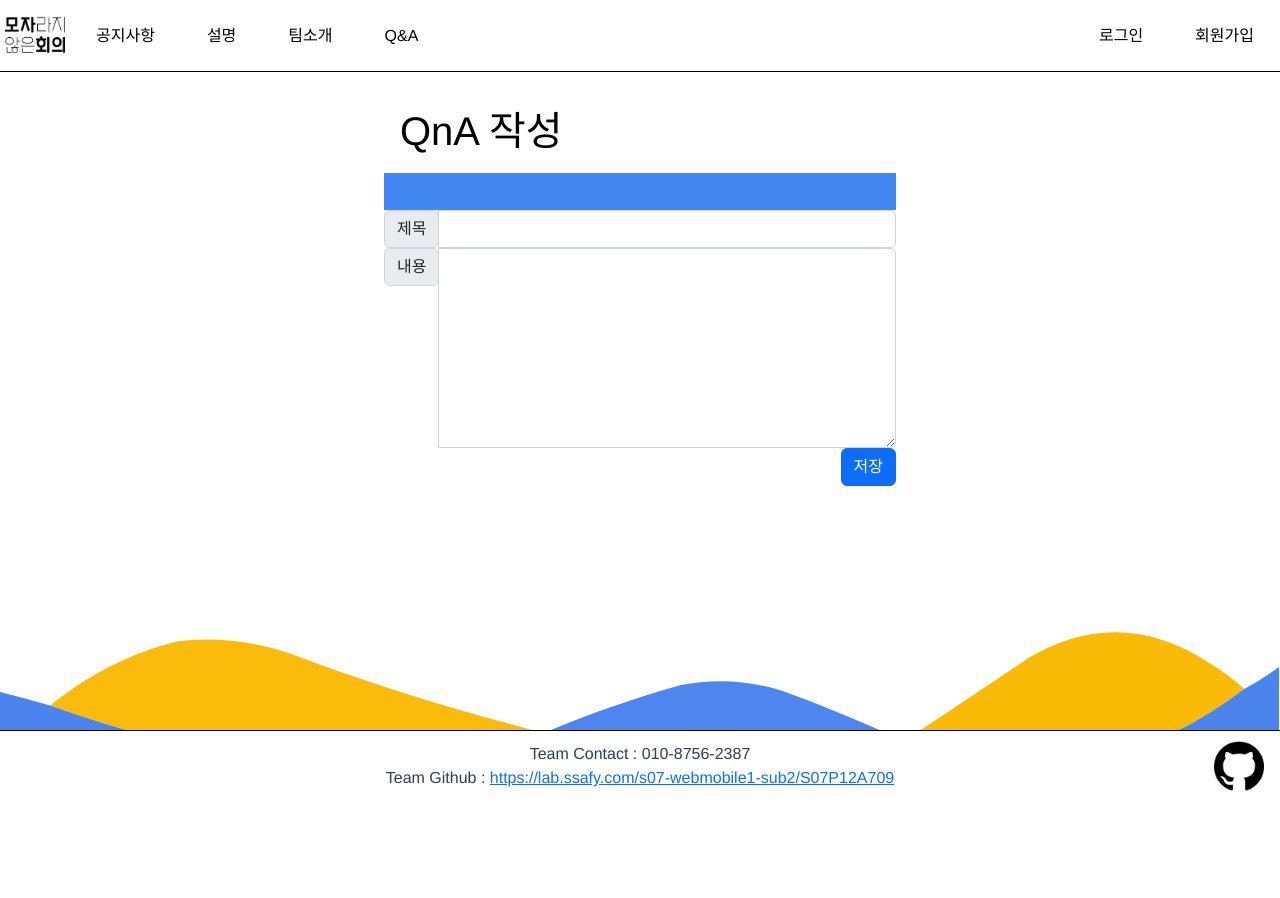
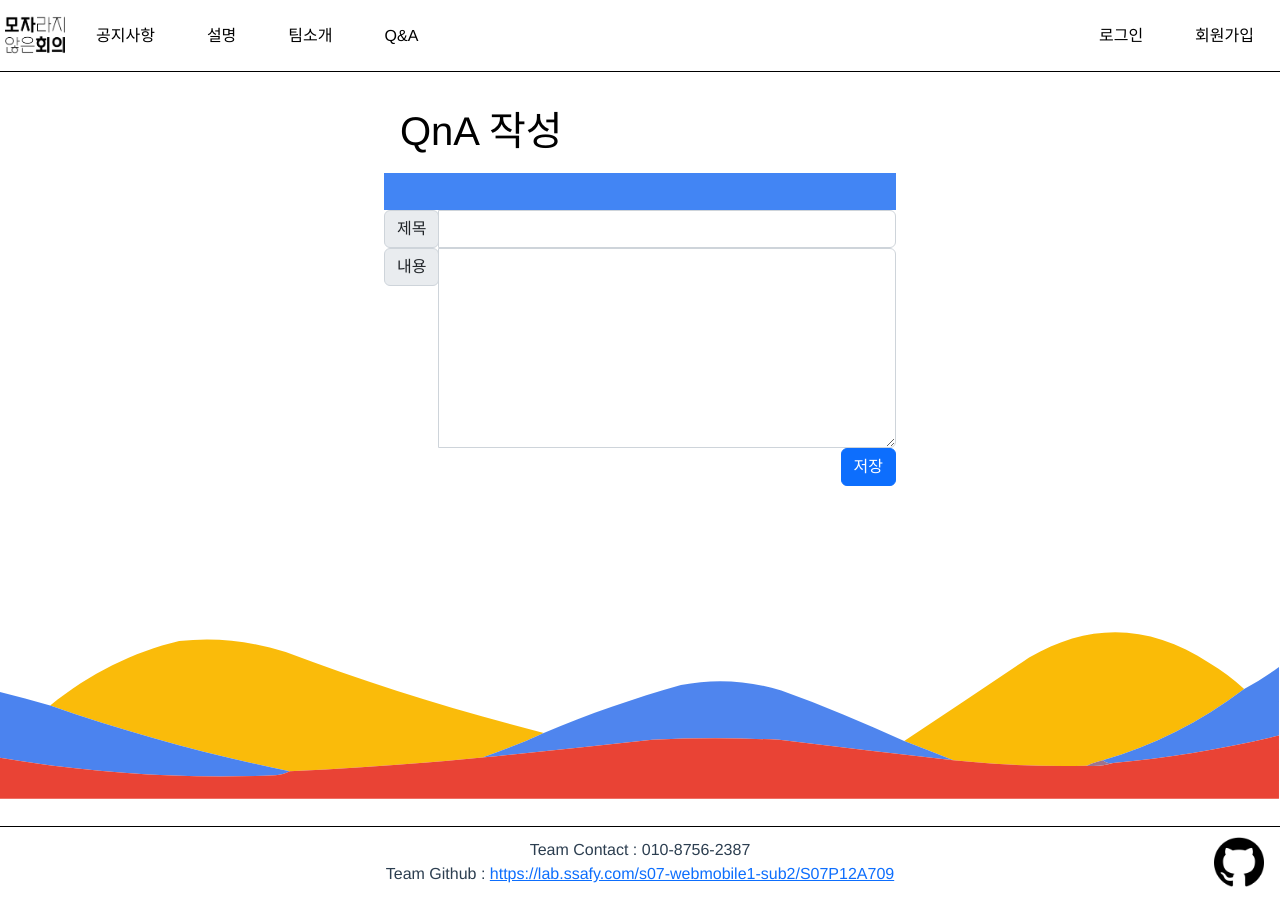
Before and after one commit to gaal94/6-thinking-hats, a Vue app in the folder 6hatsfe/: page /qnawritepage in a window 1280 px wide. Before the commit the page ends 802 px from the top, so only its background shows below. Built offline with nearby package versions, Linux system fonts and the light colour scheme.

Commit message:
[FIX] QnaPage footer

```diff
--- a/6hatsfe/src/assets/css/views/main/qna/QnaPage.css
+++ b/6hatsfe/src/assets/css/views/main/qna/QnaPage.css
@@ -6,7 +6,7 @@
     background: rgba(255, 255, 255, 0.7);
     height: auto;
     min-height: 100%;
-    padding-bottom: 72px;
+
 }
 
 .pagename {
--- a/6hatsfe/src/assets/css/views/main/qna/QnaWritePage.css
+++ b/6hatsfe/src/assets/css/views/main/qna/QnaWritePage.css
@@ -5,11 +5,10 @@
 	margin-top: 2%;
 	margin-left: 30%;
 	margin-right: 30%;
-  margin-bottom: 10%;
-  min-height: 72%;
-  padding-bottom: 72px;
   height: auto;
+  min-height: 100%;
 }
+
 .pagename {
   position: relative;
   top: 0;
--- a/6hatsfe/src/assets/css/views/main/qna/QnacontentsPage.css
+++ b/6hatsfe/src/assets/css/views/main/qna/QnacontentsPage.css
@@ -5,13 +5,11 @@
     margin-left: auto;
     margin-right: auto;
     margin-bottom: 20px;
-    padding-bottom: 30px;
     width: 70%;
     text-align: left;
     background: rgba(255, 255, 255, 0.7);
-    height: auto;
-    min-height: 100%;
-    padding-bottom: 72px;
+    height:auto;
+    min-height:100%;
 
 }
 
--- a/6hatsfe/src/assets/css/views/main/qna/QnamodifyPage.css
+++ b/6hatsfe/src/assets/css/views/main/qna/QnamodifyPage.css
@@ -4,7 +4,8 @@
 	margin-top: 2%;
 	margin-left: 30%;
 	margin-right: 30%;
-	height: 50%;
+	height: auto;
+  min-height:100%;
 }
 .pagename {
   position: relative;
--- a/6hatsfe/src/views/main/qna/QnaPage.vue
+++ b/6hatsfe/src/views/main/qna/QnaPage.vue
@@ -60,7 +60,7 @@ export default {
       boards: { name: '', boardId: '', title: '', boardType: '', views: '',boardCreatedAt:'' },
       length: '',
       pageNum: 0,
-      pageSize: 5,
+      pageSize: 10,
     };
   },
   methods: {
--- a/6hatsfe/src/views/main/qna/QnamodifyPage.vue
+++ b/6hatsfe/src/views/main/qna/QnamodifyPage.vue
@@ -14,7 +14,7 @@
   		<div class="input-group-prepend">
     		<span class="input-group-text">내용</span>
   		</div>
-  		<textarea v-model="board.boardContents" class="form-control" aria-label="With textarea"></textarea>
+  		<textarea v-model="board.boardContents" class="form-control" aria-label="With textarea" style="height:200px;"></textarea>
 		</div>
 		<button v-on:click="modifyBoard" type="button" class="btn btn-primary" style="float: right; margin:4px">저장</button>
 	</div>
```
Lines whose indentation alone changed are shown as unchanged.
